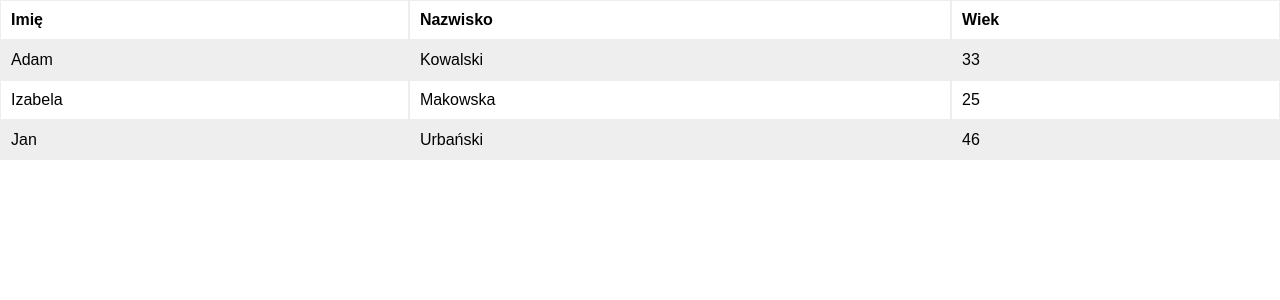
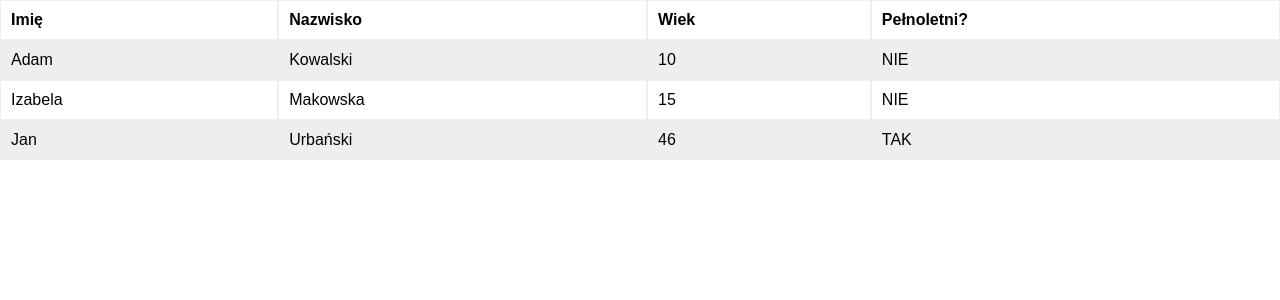
Before and after one commit to lukwac123/first-app, a React (Create React App) app: page / in a window 1280 px wide. Shown: the top 300 px of the page. Built offline with nearby package versions, Linux system fonts and the light colour scheme.

Commit message:
Dodanie funkcji połączonej z wyrażeniami JSX.

```diff
--- a/src/App.js
+++ b/src/App.js
@@ -1,8 +1,17 @@
 import './App.css';
+
+function isAdult(age) {
+  return age >= 18? "TAK" : "NIE";
+}
+
+function formatting(text) {
+  return text.toLowerCase().charAt().toUpperCase() + text.slice(1).toLowerCase()
+};
+
 const list = [
-  { "firstname": "Adam", "lastname": "Kowalski", "age": "33"},
-  { "firstname": "Izabela", "lastname": "Makowska", "age": "25"},
-  { "firstname": "Jan", "lastname": "Urbański", "age": "46"}
+  { "firstname": "aDAM", "lastname": "kowalski", "age": "10"},
+  { "firstname": "IZabela", "lastname": "MAKOWSKA", "age": "15"},
+  { "firstname": "Jan", "lastname": "UrBański", "age": "46"}
 ];
 
 function App() {
@@ -13,21 +22,25 @@ function App() {
           <th>Imię</th>
           <th>Nazwisko</th>
           <th>Wiek</th>
+          <th>Pełnoletni?</th>
         </tr>
         <tr>
-          <td>{list[0].firstname}</td>
-          <td>{list[0].lastname}</td>
+          <td>{formatting(list[0].firstname)}</td>
+          <td>{formatting(list[0].lastname)}</td>
           <td>{list[0].age}</td>
+          <td>{isAdult(list[0].age)}</td>
         </tr>
         <tr>
-          <td>{list[1].firstname}</td>
-          <td>{list[1].lastname}</td>
+          <td>{formatting(list[1].firstname)}</td>
+          <td>{formatting(list[1].lastname)}</td>
           <td>{list[1].age}</td>
+          <td>{isAdult(list[1].age)}</td>
         </tr>
         <tr>
-          <td>{list[2].firstname}</td>
-          <td>{list[2].lastname}</td>
+          <td>{formatting(list[2].firstname)}</td>
+          <td>{formatting(list[2].lastname)}</td>
           <td>{list[2].age}</td>
+          <td>{isAdult(list[2].age)}</td>
         </tr>
       </table>
     </div>
```
